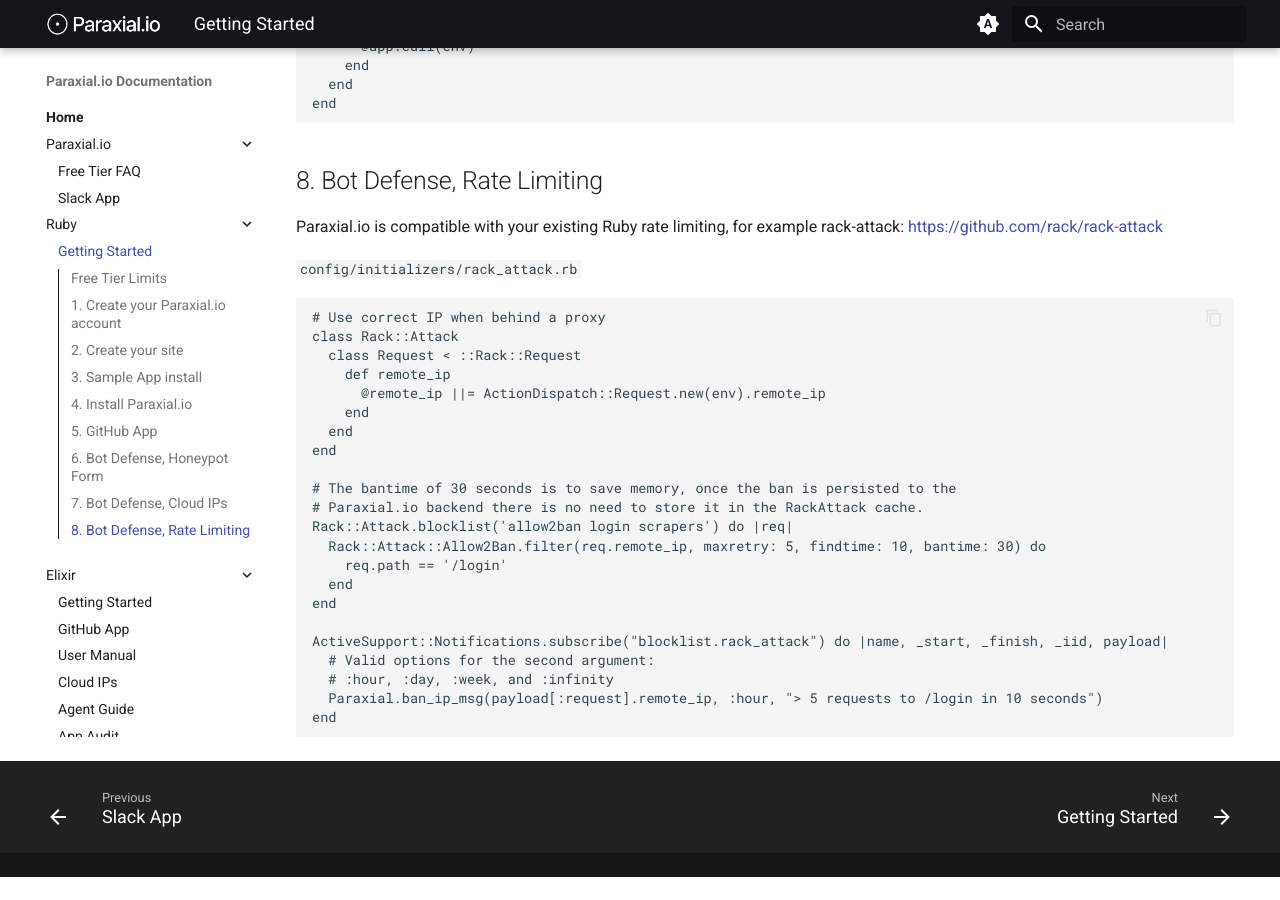
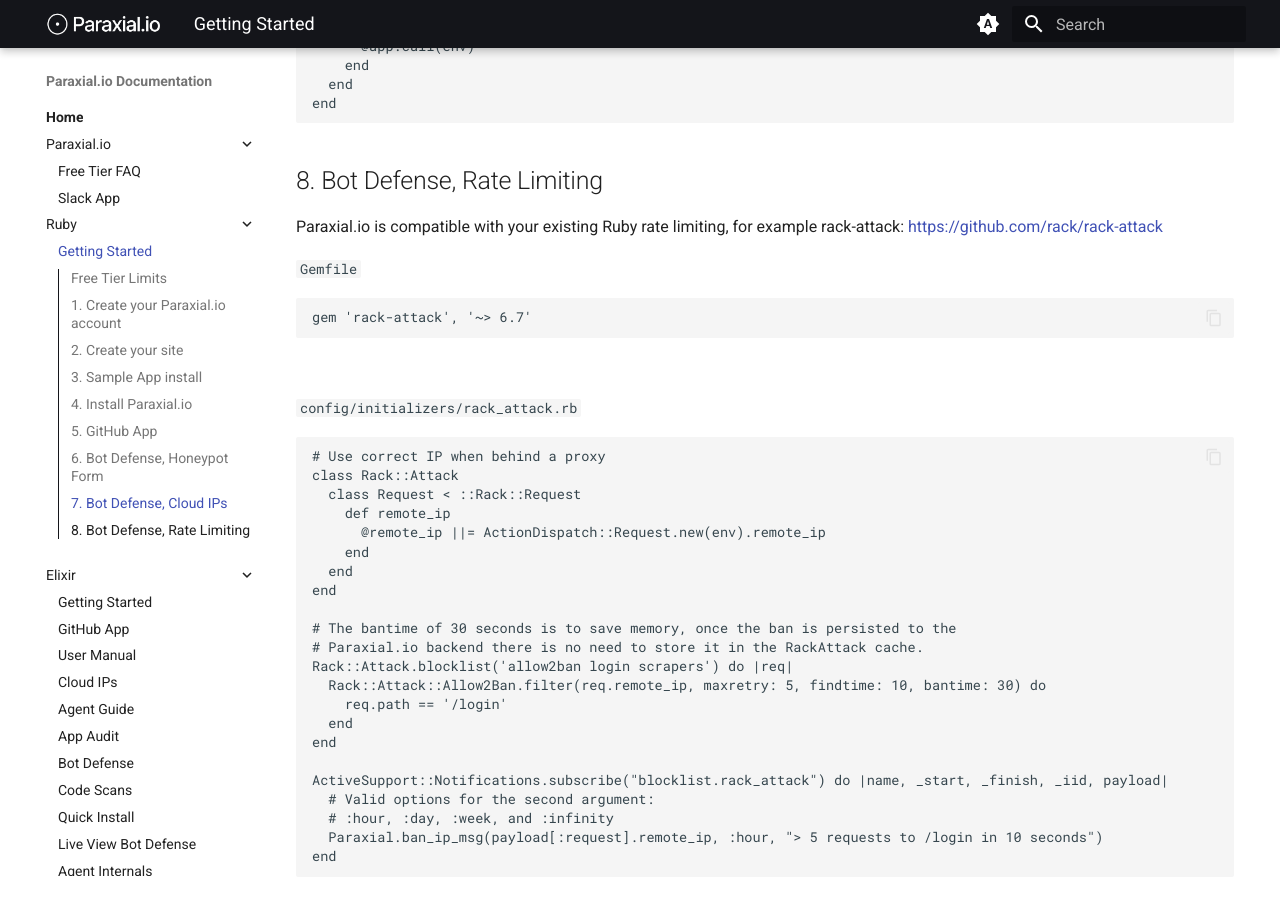
Before and after one commit to paraxialio/documentation, an MkDocs documentation site: the page built from docs/ruby/start.md, in a window 1280 px wide and 900 px high, scrolled down 15107 px. Built offline with MkDocs 1.6.1 and Material for MkDocs 9.7.7, drawn with Linux system fonts in a browser that asks for light colours; before the commit the page ends 15984 px from its top, so only the background shows below that.

Commit message:
include rack-attack in gemfile

````diff
--- a/docs/ruby/start.md
+++ b/docs/ruby/start.md
@@ -462,6 +462,14 @@
 
 Paraxial.io is compatible with your existing Ruby rate limiting, for example rack-attack: [https://github.com/rack/rack-attack](https://github.com/rack/rack-attack)
 
+`Gemfile`
+
+```
+gem 'rack-attack', '~> 6.7'
+```
+
+<br>
+
 `config/initializers/rack_attack.rb`
 
 ```
````
